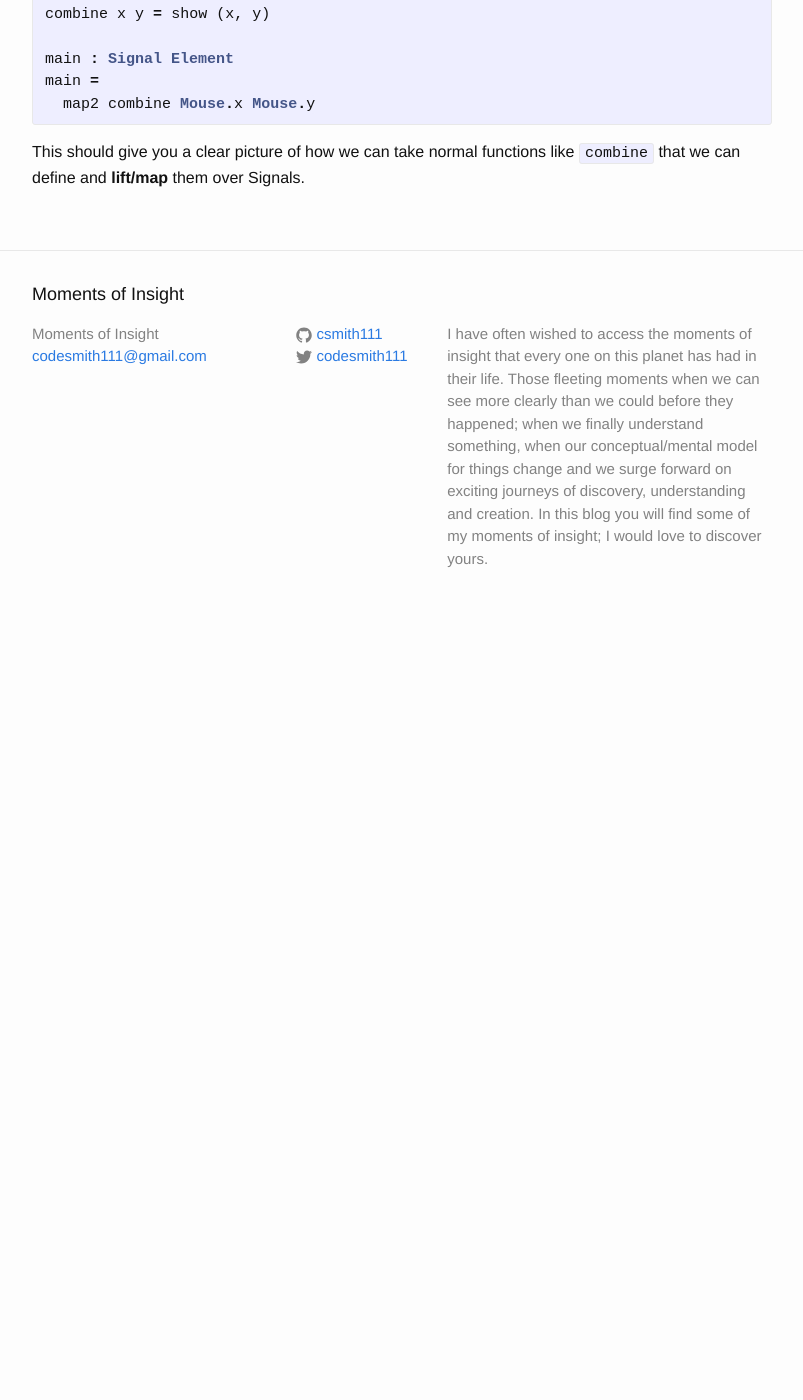
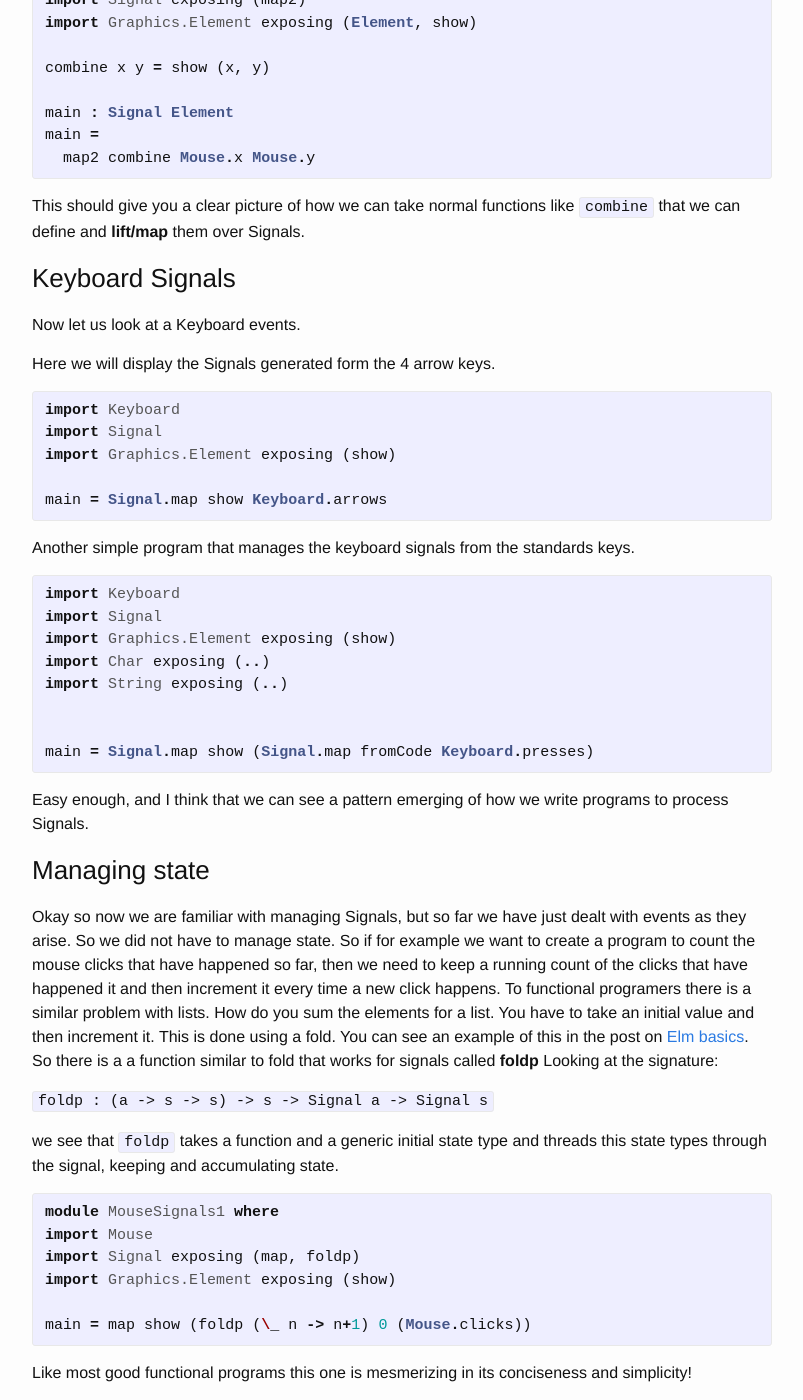
Before and after one commit to csmith111/csmith111.github.io, a Jekyll site: the page built from _posts/2016-02-10-Signals.md, in a window 1280 px wide and 1400 px high, scrolled down 1515 px. Shown: the whole window, without its empty margins (238-1041 px from the left). Built offline with Jekyll 4.4.1, drawn with Linux system fonts in a browser that asks for light colours; before the commit the page ends 2145 px from its top, so only the background shows below that; some of the changed text lies outside the part shown.

Commit message:
fifth blog post

```diff
--- a/_posts/2016-02-10-Signals.md
+++ b/_posts/2016-02-10-Signals.md
@@ -18,14 +18,16 @@ The first concept that is needs is how do we represent a stream of events? Just
    - `map : (a -> b) -> Signal a -> Signal b`
 * Merge
   - `merge : Signal a -> Signal a -> Signal a`
-* Fold Over/ Manage state:
+* Manage state:
   - `foldp : (a -> s -> s) -> s -> Signal a -> Signal s`
 * Filter
   - `filter : (a -> Bool) -> a -> Signal a -> Signal a`
 
 Understanding how to use all these functions and getting familiar with some of the standard Signals like the mouse position (`Mouse.position : Signal (Int, Int)`)  and keyboard presses (`Keyboard.presses : Signal KeyCode`)etc should take us a long way to a clear understanding of **FRP**.
 
-If you have not already done this please take a look at the [great article on Signals on elm-lang][Signals-elm-lang].
+If you have not already done this please take a look at this [great article explaining Signals on elm-lang][Signals-elm-lang].
+
+### Mouse Signals
 
 {% highlight Haskell %}
 import Graphics.Element exposing (..)
@@ -61,4 +63,127 @@ main =
 
 This should give you a clear picture of how we can take normal functions like `combine` that we can define and **lift/map** them over Signals.
 
+### Keyboard Signals
+Now let us look at a Keyboard events.
+
+Here we will display the Signals generated form the 4 arrow keys.
+{% highlight Haskell %}
+import Keyboard
+import Signal
+import Graphics.Element exposing (show)
+
+main = Signal.map show Keyboard.arrows
+{% endhighlight %}
+
+Another simple program that manages the keyboard signals from the standards keys.
+{% highlight Haskell %}
+import Keyboard
+import Signal
+import Graphics.Element exposing (show)
+import Char exposing (..)
+import String exposing (..)
+
+
+main = Signal.map show (Signal.map fromCode Keyboard.presses)
+
+{% endhighlight %}
+
+Easy enough, and I think that we can see a pattern emerging of how we write programs to process Signals.
+
+### Managing state
+
+Okay so now we are familiar with managing Signals, but so far we have just dealt with events as they arise. So we did not have to manage state.
+So if for example we want to create a program to count the mouse clicks that have happened so far, then we need to keep a running count of the clicks that have happened it and then increment it every time a new click happens.
+To functional programers there is a similar problem with lists.
+How do you sum the elements for a list. You have to take an initial value and then increment it. This is done using a fold.
+You can see an example of this in the post on [Elm basics][Elm Basics].
+So there is a a function similar to fold that works for signals called **foldp**
+Looking at the signature:
+
+`foldp : (a -> s -> s) -> s -> Signal a -> Signal s`
+
+we see that `foldp` takes a function and a generic initial state type and threads this state types through the signal, keeping and accumulating state.
+
+{% highlight Haskell %}
+module MouseSignals1 where
+import Mouse
+import Signal exposing (map, foldp)
+import Graphics.Element exposing (show)
+
+main = map show (foldp (\_ n -> n+1) 0 (Mouse.clicks))
+{% endhighlight %}
+
+Like most good functional programs this one is mesmerizing in its conciseness and simplicity!
+
+### Exercises
+
+* Try and make a counter that counts the number of seconds since the program is launched. Hint: you can use the function `fps : number -> Signal Time` which is one of the tickers defined in the module Time. [See the documentation here.][Time Docs].
+
+{% highlight Haskell %}
+import Signal exposing (..)
+import Time exposing (..)
+import Graphics.Element exposing (..)
+
+main = map show counter
+
+increment = Time.fps 1
+counter = Signal.foldp (\_ n -> n + 1) 0 increment
+
+{% endhighlight %}
+
+
+* Write a program that counts the number of key presses.
+
+{% highlight Haskell %}
+import Keyboard
+import Signal
+import Graphics.Element exposing (show)
+
+main = Signal.map show (Signal.foldp (\_ n -> n + 1) 0 Keyboard.presses)
+{% endhighlight %}
+
+* Write a program that builds up a string of all the keys that are pressed.
+
+{% highlight Haskell %}
+import Keyboard
+import Signal
+import Graphics.Element exposing (show)
+import Char exposing (..)
+import String exposing (..)
+
+main = Signal.map show (Signal.foldp (\keyStr s -> s++ (fromChar  keyStr)) "" (Signal.map fromCode Keyboard.presses))
+
+{% endhighlight %}
+
+* Write a simple clock program that displays the current time.
+The code below is not very pretty,  add a background and style the display to make a pretty clock.
+
+{% highlight Haskell %}
+import Signal exposing (map)
+import Graphics.Element exposing (show)
+import Window
+import Keyboard
+import Mouse
+import Time
+import Date exposing (year, hour, minute, second, fromTime)
+
+main =
+
+  Signal.map currentTime (Time.every Time.second)
+
+--construct the time from the time in milliseconds since epoch
+currentTime t =
+  let date' = fromTime t
+      hour' = toString (Date.hour date')
+      minute' = toString (Date.minute date')
+      second' = toString (Date.second date')
+      year' = toString (year date')
+      now = "The current time is: " ++ hour' ++ ":" ++ minute' ++ ":" ++ second'
+  in
+      show now
+{% endhighlight %}
+
 [Signals-elm-lang]:http://elm-lang.org/guide/reactivity#signals
+[Elm Basics]: https://csmith111.github.io/jekyll/update/2016/02/07/ASecondBlogPost.html
+[Time Docs]:http://package.elm-lang.org/packages/elm-lang/core/3.0.0/Time#fps
+[try-elm]: http://elm-lang.org/try
```
Also changed, not shown: other parts of _posts/2016-02-10-Signals.md (+1 -1 lines).
